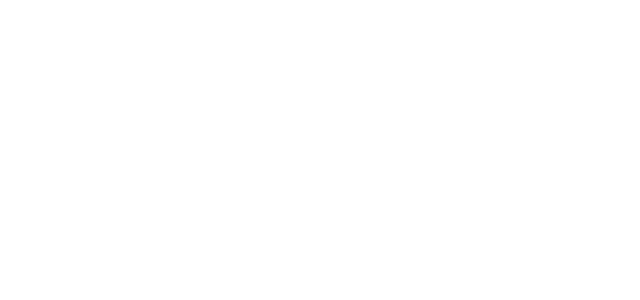
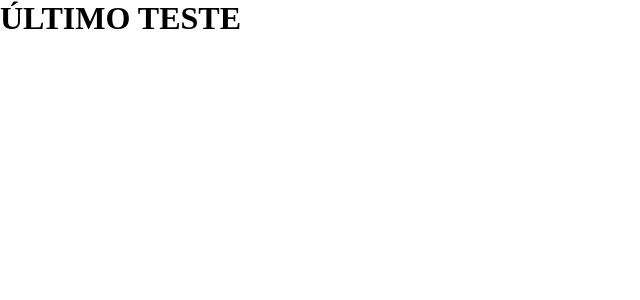
Before and after one commit to cheillaamelo/curso-nextjs, a Next.js app: page /page1 in a window 1280 px wide. Shown: the top 300 px of the page, without its empty margins (0-640 px from the left). Built offline with nearby package versions, Linux system fonts and the light colour scheme.

Commit message:
Last Test

```diff
--- a/pages/page1.js
+++ b/pages/page1.js
@@ -22,6 +22,7 @@
                 />
                 <link rel="icon" href="/favicon.ico" />
             </Head>
+            <h1>ÚLTIMO TESTE</h1>
         </>
     )
 }
```
